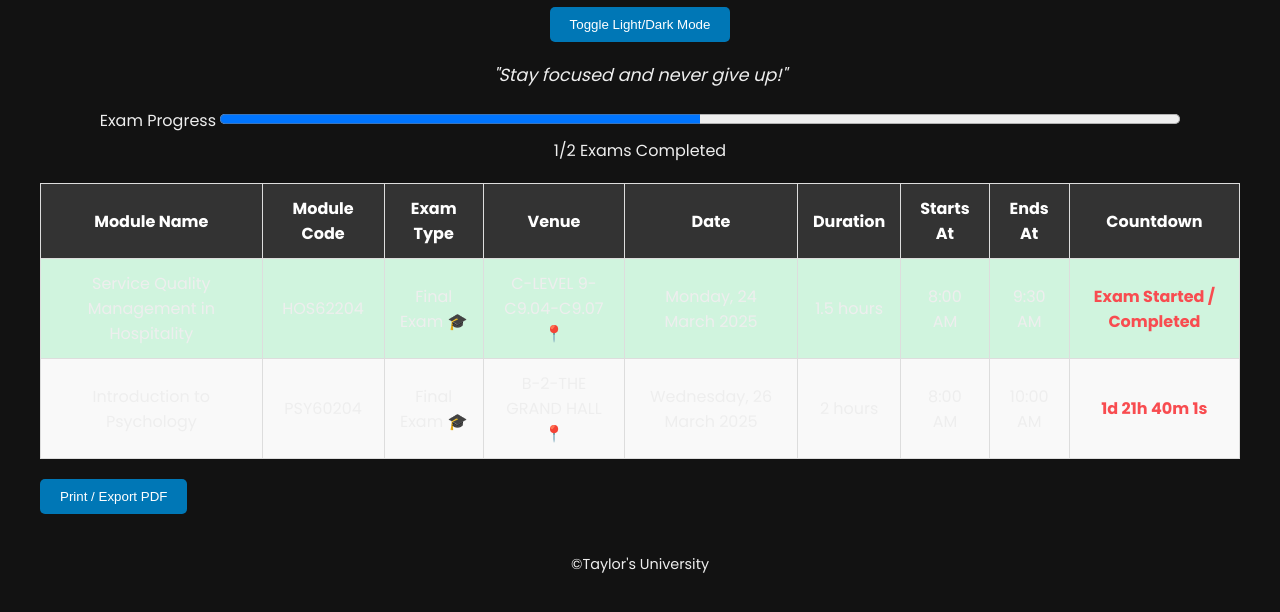
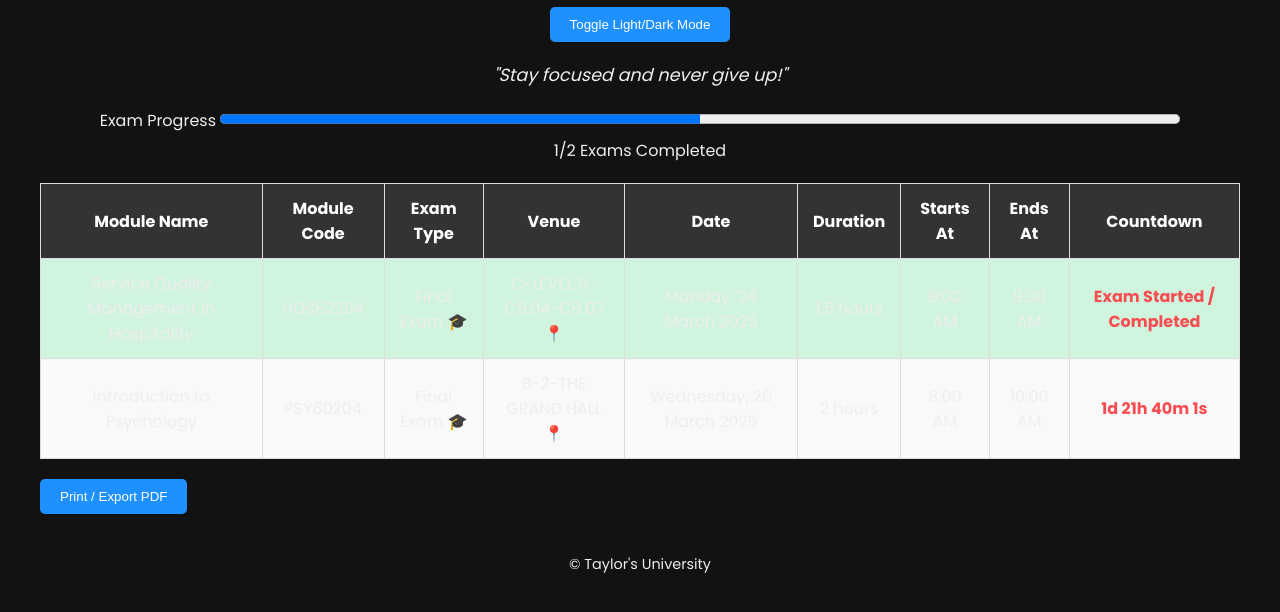
Before and after one commit to AliTheAli/examination-timetable, a plain HTML site: page index.html in a window 1280 px wide. Both pictures are taken after a click on the button "Toggle Light/Dark Mode". Shown: the part 142-754 px from the top of the page. Drawn offline with Linux system fonts and the light colour scheme.

Commit message:
Add files via upload

```diff
--- a/script.js
+++ b/script.js
@@ -27,7 +27,7 @@ document.addEventListener("DOMContentLoaded", function() {
 
     // Update Progress Bar
     progress.value = completedExams;
-    progressText.textContent = `${completedExams}/2 Exams Completed`;
+    progressText.textContent = `${completedExams}/${countdowns.length} Exams Completed`;
   }
 
   // Call countdown updater every second
@@ -37,4 +37,7 @@ document.addEventListener("DOMContentLoaded", function() {
   toggleModeButton.addEventListener("click", () => {
     document.body.classList.toggle("dark-mode");
   });
+
+  // Initial run
+  updateCountdown();
 });
--- a/style.css
+++ b/style.css
@@ -135,3 +135,12 @@ button {
 button:hover {
   background-color: #023e8a;
 }
+
+/* Dark mode extras */
+.dark-mode button {
+  background-color: #1e90ff;
+}
+
+.dark-mode button:hover {
+  background-color: #4682b4;
+}
```
Also changed, not shown: index.html (+1 -1 lines).
